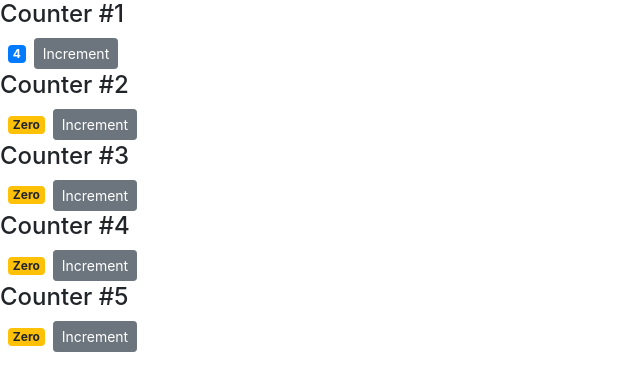
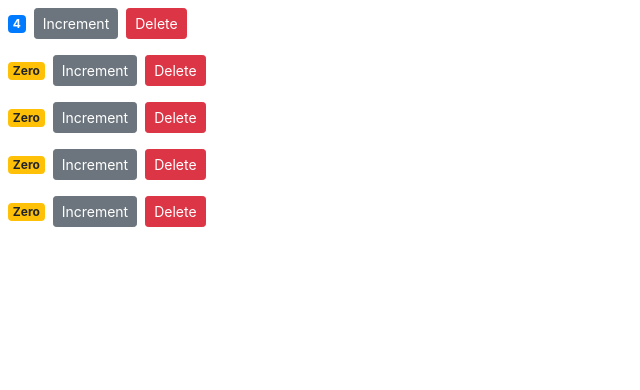
Before and after one commit to ArgieOlendan/counter-app-react, a React (Create React App) app: page / in a window 1280 px wide. Shown: the top 390 px of the page, without its empty margins (0-640 px from the left). Built offline with nearby package versions, Linux system fonts and the light colour scheme.

Commit message:
raising and handling event

```diff
--- a/src/components/counter.jsx
+++ b/src/components/counter.jsx
@@ -17,13 +17,18 @@
   render() {
     return (
       <div>
-        {this.props.children}
         <span className={this.getBadgeClasses()}>{this.formatCount()}</span>
         <button
           onClick={this.handleIncrement}
           className="btn btn-secondary btn-sm"
         >
           Increment
+        </button>
+        <button
+          onClick={this.props.onDelete}
+          className="btn btn-danger btn-sm m-2"
+        >
+          Delete
         </button>
       </div>
     );
--- a/src/components/counters.jsx
+++ b/src/components/counters.jsx
@@ -12,13 +12,20 @@
     ],
   };
 
+  handleDelete = () => {
+    console.log("Event Handler Called");
+  };
+
   render() {
     return (
       <div>
         {this.state.counters.map((counter) => (
-          <Counter key={counter.id} value={counter.value} selected={true}>
-            <h4>Counter #{counter.id}</h4>
-          </Counter>
+          <Counter
+            key={counter.id}
+            onDelete={this.handleDelete}
+            value={counter.value}
+            selected={true}
+          />
         ))}
       </div>
     );
```
Also changed, not shown: 1 other file (tests, documents, lock files or other folders).
